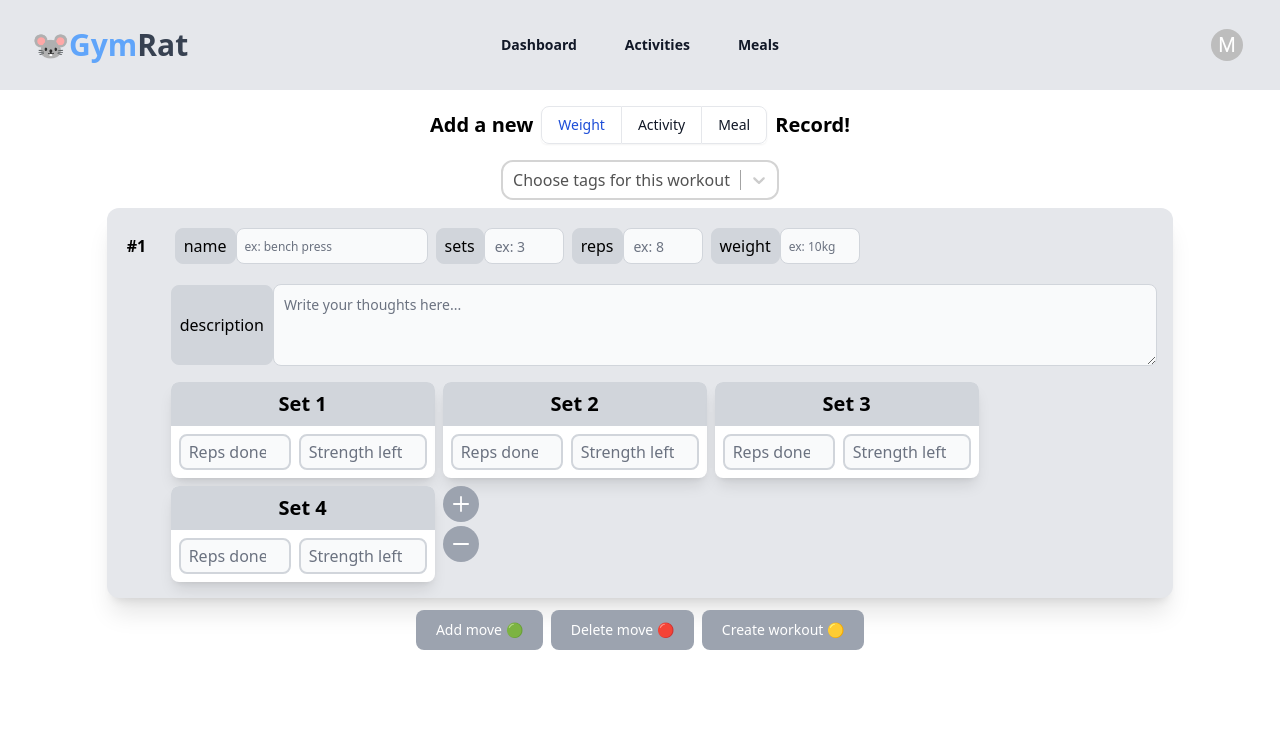
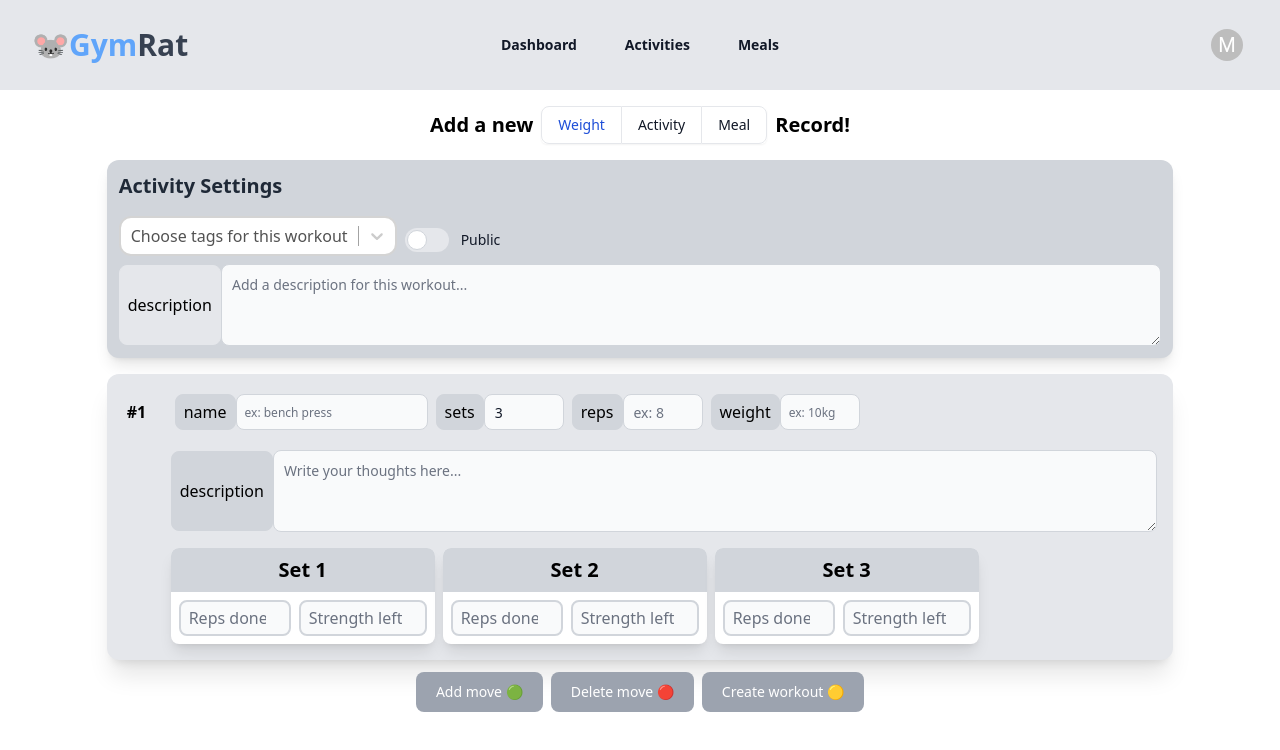
Before and after one commit to lcy-lin/gymrat-frontend, a Next.js app: page /dashboard in a window 1280 px wide. Shown: the top 750 px of the page. Built offline with nearby package versions, Linux system fonts and the light colour scheme.

Commit message:
feat(dashboard): /activities/create api connection in dashboard

```diff
--- a/components/activites/ActTable.js
+++ b/components/activites/ActTable.js
@@ -65,15 +65,9 @@ const columns = [
 function createData(id, time, tags, description, calories, publicity) {
   calories = -calories;
   time = time.split(' ')[0].replaceAll('-', '/');
-  publicity = publicity === 0 ? '✅' : '❌';
+  publicity = publicity === 1 ? '✅' : '❌';
   return { id, time, tags, description, calories, publicity };
 };
-
-// const rows = [
-//   createData('1', '2021-10-01 12:00:00',['arms', 'chest'], 'new pr 100kg 5 reps', -200, 'true'),
-//   createData('2', '2021-10-02 12:00:00',['legs'], 'new pr 200kg 10 reps', -350, 'false'),
-// ];
-
 
 export default function ActTable({selectedTag, actData}) {
   const rows = actData
--- a/components/dashboard/Sheet.js
+++ b/components/dashboard/Sheet.js
@@ -1,53 +1,78 @@
-import { useState, useEffect } from "react";
+import { useState, useRef } from "react";
 import axios from "axios";
 import { parseCookies } from "nookies";
 import Row from "./sheet/Row";
-import MultiSelect from "./Select";
-
+import ActSettings from "./actSettings/ActSettings";
+import Swal from "sweetalert2";
+import AlertMessages from "@/utils/alertMessages";
 
 export default function Sheet() {
   const cookie = parseCookies();
   const [numOfRows, setNumOfRows] = useState(1);
-  const [rowData, setRowData] = useState([]);
   const [tags, setTags] = useState([]);
+  const descriptionRef = useRef();
+  const [publicity, setPublicity] = useState(false);
+  const [rowData, setRowData] = useState(Array.from({ length: 1 }, () => ({})));
   const addMove = () => {
     setNumOfRows(prevNum => prevNum + 1);
   };
   const deleteMove = () => {
-    setNumOfRows(prevNum => prevNum - 1);
+    setNumOfRows((prevNum) => Math.max(prevNum - 1, 1));
+    rowData.pop();
+  };
+  const handleRowDataChange = (index, data) => {
+    const newRowData = [...rowData];
+    newRowData[index] = data;
+    setRowData(newRowData);
   };
   const createWorkout = async () => {
-    const allData = rowData.map((row) => row.data);
+    const data = {
+      user_id: cookie.userId,
+      tags: tags,
+      description: descriptionRef.current.value,
+      publicity: publicity === true ? 1 : 0,
+      movements: rowData,
+    };
+    console.log(data);
     axios.post(`${process.env.NEXT_PUBLIC_API_URL}/api/v1/activities/create`, {
-      data: {
-        user_id: cookie.userId,
-        allData,
-      },
-    },{
-      headers: {
-        Authorization: `Bearer ${cookie.accessToken}`,
-      },
-    }).then((response) => {
-      console.log(response.data);
-    }).catch((error) => {
-      console.error("Error creating workout:", error);
-    });
-  };
+        data: data
+      },{
+        headers: {
+          'Authorization': `Bearer ${cookie.accessToken}`
+        }}).then((res) => {
+          AlertMessages.success("Workout created!");
+          console.log(res);
+        }).catch((err) => {
+          AlertMessages.error("Workout creation failed!");
+          console.error(err);
+        });
+  }
   return (
 
     <div className="flex flex-col items-center mb-2">
-      <MultiSelect setTags={setTags}/>
-      {Array.from({ length: numOfRows }, (_, index) => (
-        <Row key={index + 1} num={index + 1} />
-      ))}
+      <ActSettings
+        setTags={setTags}
+        publicity={publicity}
+        setPublicity={setPublicity}
+        descriptionRef={descriptionRef}
+      />
+        {Array.from({ length: numOfRows }).map((_, index) => (
+            <Row
+                key={index}
+                num={index + 1}
+                data={rowData[index]}
+                index={index}
+                onInputChange={handleRowDataChange}
+            />
+        ))}
       <div className="flex flex-row gap-2">
         <button onClick={addMove} type="button" className="text-white bg-gray-400 hover:bg-blue-800 focus:ring-4 focus:outline-none focus:ring-blue-300 font-medium rounded-lg text-sm px-5 py-2.5 text-center inline-flex items-center dark:bg-blue-600 dark:hover:bg-gray-400 dark:focus:ring-blue-800">
             Add move 🟢
         </button>
-        <button  onClick={deleteMove} type="button" className="text-white bg-gray-400 hover:bg-blue-800 focus:ring-4 focus:outline-none focus:ring-blue-300 font-medium rounded-lg text-sm px-5 py-2.5 text-center inline-flex items-center dark:bg-blue-600 dark:hover:bg-gray-400 dark:focus:ring-blue-800">
+        <button disabled={numOfRows===1} onClick={deleteMove} type="button" className="disabled:cursor-not-allowed text-white bg-gray-400 hover:bg-blue-800 focus:ring-4 focus:outline-none focus:ring-blue-300 font-medium rounded-lg text-sm px-5 py-2.5 text-center inline-flex items-center dark:bg-blue-600 dark:hover:bg-gray-400 dark:focus:ring-blue-800">
             Delete move 🔴
         </button>
-        <button  type="button" className="text-white bg-gray-400 hover:bg-blue-800 focus:ring-4 focus:outline-none focus:ring-blue-300 font-medium rounded-lg text-sm px-5 py-2.5 text-center inline-flex items-center dark:bg-blue-600 dark:hover:bg-gray-400 dark:focus:ring-blue-800">
+        <button onClick={createWorkout} type="button" className="text-white bg-gray-400 hover:bg-blue-800 focus:ring-4 focus:outline-none focus:ring-blue-300 font-medium rounded-lg text-sm px-5 py-2.5 text-center inline-flex items-center dark:bg-blue-600 dark:hover:bg-gray-400 dark:focus:ring-blue-800">
             Create workout 🟡
         </button>
       </div>
--- /dev/null
+++ b/components/dashboard/actSettings/ActSettings.js
@@ -0,0 +1,25 @@
+import Toggle from "./Toggle";
+import MultiSelect from "../Select";
+export default function ActSettings({setTags, descriptionRef, publicity, setPublicity}) {
+    return (
+        <div className="w-5/6 bg-gray-300 p-3 rounded-xl shadow-lg mb-4 dark:bg-gray-700">
+            <h1 className="text-xl font-bold text-gray-800 dark:text-white mb-4">Activity Settings</h1>
+
+            <div className="flex flex-row items-center space-around gap-2">
+                <MultiSelect setTags={setTags}/>
+                <Toggle publicity={publicity} setPublicity={setPublicity} />
+            </div>
+            <span className="flex items-center flex-grow">
+                <p className="border border-gray-200 rounded-lg h-20 font-medium p-2 bg-gray-200 flex items-center dark:bg-gray-500 dark:text-white dark:border-none">description</p>
+                <textarea
+                    id="message"
+                    rows="3"
+                    className="block p-2.5 flex-grow text-sm text-gray-900 bg-gray-50 rounded-lg border border-gray-300 focus:ring-blue-500 focus:border-blue-500 dark:bg-gray-700 dark:border-gray-600 dark:placeholder-gray-400 dark:text-white dark:focus:ring-blue-500 dark:focus:border-blue-500"
+                    placeholder="Add a description for this workout..."
+                    ref={descriptionRef}
+                    required />
+            </span>
+
+        </div>
+    );
+}
--- /dev/null
+++ b/components/dashboard/actSettings/Toggle.js
@@ -0,0 +1,14 @@
+export default function Toggle({publicity, setPublicity}) {
+    return (
+        <label className="relative inline-flex items-center cursor-pointer">
+            <input type="checkbox"
+                value={publicity}
+                onChange={(e) => setPublicity(e.target.checked)}
+                className="sr-only peer"
+            />
+            <div className="w-11 h-6 bg-gray-200 peer-focus:outline-none peer-focus:ring-4 peer-focus:ring-blue-300 dark:peer-focus:ring-blue-800 rounded-full peer dark:bg-gray-700 dark:border peer-checked:after:translate-x-full rtl:peer-checked:after:-translate-x-full peer-checked:after:border-white after:content-[''] after:absolute after:top-[2px] after:start-[2px] after:bg-white after:border-gray-300 after:border after:rounded-full after:h-5 after:w-5 after:transition-all dark:border-gray-600 peer-checked:bg-blue-600"></div>
+            <span className="ms-3 text-sm font-medium text-gray-900 dark:text-gray-300">Public</span>
+        </label>
+
+    );
+}
--- a/components/dashboard/sheet/Row.js
+++ b/components/dashboard/sheet/Row.js
@@ -1,59 +1,103 @@
 import SetBox from "./SetBox";
 import { useState } from "react";
-export default function Row({num}) {
-    const [numOfSets, setNumOfSets] = useState(4);
+export default function Row({num, data, index, onInputChange}) {
 
-    const addSet = () => {
-        setNumOfSets(prevNum => prevNum + 1);
+    const [numOfSets, setNumOfSets] = useState(3);
+    const [setBoxData, setSetBoxData] = useState(Array.from({ length: 3 }, () => ({})));
+    const handleSetBoxDataChange = (setIndex, setData) => {
+        const newSetBoxData = [...setBoxData];
+        newSetBoxData[setIndex] = setData;
+        setSetBoxData(newSetBoxData);
+        const newRowData = {
+            ...data,
+            num_of_sets: numOfSets,
+            sets: newSetBoxData,
         };
-    const deleteSet = () => {
-        setNumOfSets(prevNum => prevNum - 1);
+        onInputChange(index, newRowData);
     };
-
+    const handleInputChange = (event) => {
+        const { id, value } = event.target;
+        const newValue = id === "rep_goal" ? parseInt(value, 10) : value;
+        let newData = {
+          ...data,
+          num_of_sets: numOfSets,
+          [id]: newValue,
+          sets: setBoxData,
+        }
+        onInputChange(index, newData);
+    };
     return (
       <div className="flex flex-col rounded-xl bg-gray-200 h-fit mb-3 w-5/6 shadow-xl dark:bg-gray-700">
             <div className="flex flex-row flex-grow p-4 gap-2 rounded-xl items-center m-1">
                 <p className="w-10 pr-2 font-semibold dark:text-white">#{num}</p>
                 <span className="flex items-center">
                     <p className="border border-gray-300 rounded-lg h-9 font-medium p-2 bg-gray-300 flex items-center dark:bg-gray-500 dark:text-white dark:border-none">name</p>
-                <input type="text" id="name" className="block w-48 h-9 p-2 text-gray-900 border border-gray-300 rounded-lg bg-gray-50 sm:text-xs focus:ring-blue-500 focus:border-blue-500 dark:bg-gray-700 dark:border-gray-600 dark:placeholder-gray-400 dark:text-white dark:focus:ring-blue-500 dark:focus:border-blue-500" placeholder="ex: bench press" />
+                    <input
+                        type="text"
+                        id="name"
+                        onChange={handleInputChange}
+                        className="block w-48 h-9 p-2 text-gray-900 border border-gray-300 rounded-lg bg-gray-50 sm:text-xs focus:ring-blue-500 focus:border-blue-500 dark:bg-gray-700 dark:border-gray-600 dark:placeholder-gray-400 dark:text-white dark:focus:ring-blue-500 dark:focus:border-blue-500"
+                        placeholder="ex: bench press"
+                        required
+                    />
                 </span>
                 <span className="flex items-center">
                     <p className="border border-gray-300 rounded-lg h-9 font-medium p-2 bg-gray-300 flex items-center dark:bg-gray-500 dark:text-white dark:border-none">sets</p>
-                <input type="number" id="#sets" aria-describedby="helper-text-explanation" className="bg-gray-50 w-20 h-9 border border-gray-300 text-gray-900 text-sm rounded-lg focus:ring-blue-500 focus:border-blue-500 block p-2.5 dark:bg-gray-700 dark:border-gray-600 dark:placeholder-gray-400 dark:text-white dark:focus:ring-blue-500 dark:focus:border-blue-500" placeholder="ex: 3" required />
+                    <input
+                        value={numOfSets}
+                        onChange={(e) => setNumOfSets(Math.max(1, e.target.value))}
+                        type="number"
+                        id="num_of_sets"
+                        aria-describedby="helper-text-explanation"
+                        className="bg-gray-50 w-20 h-9 border border-gray-300 text-gray-900 text-sm rounded-lg focus:ring-blue-500 focus:border-blue-500 block p-2.5 dark:bg-gray-700 dark:border-gray-600 dark:placeholder-gray-400 dark:text-white dark:focus:ring-blue-500 dark:focus:border-blue-500"
+                        placeholder="ex: 3"
+                        required
+                    />
                 </span>
                 <span className="flex items-center">
                     <p className="border border-gray-300 rounded-lg h-9 font-medium p-2 bg-gray-300 flex items-center dark:bg-gray-500 dark:text-white dark:border-none">reps</p>
-                <input type="number" id="#reps" aria-describedby="helper-text-explanation" className="bg-gray-50 w-20 h-9 border border-gray-300 text-gray-900 text-sm rounded-lg focus:ring-blue-500 focus:border-blue-500 block p-2.5 dark:bg-gray-700 dark:border-gray-600 dark:placeholder-gray-400 dark:text-white dark:focus:ring-blue-500 dark:focus:border-blue-500" placeholder="ex: 8" required />
+                    <input
+                        type="number"
+                        id="rep_goal"
+                        onChange={handleInputChange}
+                        aria-describedby="helper-text-explanation"
+                        className="bg-gray-50 w-20 h-9 border border-gray-300 text-gray-900 text-sm rounded-lg focus:ring-blue-500 focus:border-blue-500 block p-2.5 dark:bg-gray-700 dark:border-gray-600 dark:placeholder-gray-400 dark:text-white dark:focus:ring-blue-500 dark:focus:border-blue-500"
+                        placeholder="ex: 8"
+                        required
+                    />
                 </span>
 
                 <span className="flex items-center">
                     <p className="border border-gray-300 rounded-lg h-9 font-medium p-2 bg-gray-300 flex items-center dark:bg-gray-500 dark:text-white dark:border-none">weight</p>
-                <input type="text" id="weight" className="block w-20 h-9 p-2 text-gray-900 border border-gray-300 rounded-lg bg-gray-50 sm:text-xs focus:ring-blue-500 focus:border-blue-500 dark:bg-gray-700 dark:border-gray-600 dark:placeholder-gray-400 dark:text-white dark:focus:ring-blue-500 dark:focus:border-blue-500" placeholder="ex: 10kg"/>
+                    <input
+                        type="text"
+                        id="weight"
+                        onChange={handleInputChange}
+                        className="block w-20 h-9 p-2 text-gray-900 border border-gray-300 rounded-lg bg-gray-50 sm:text-xs focus:ring-blue-500 focus:border-blue-500 dark:bg-gray-700 dark:border-gray-600 dark:placeholder-gray-400 dark:text-white dark:focus:ring-blue-500 dark:focus:border-blue-500"
+                        placeholder="ex: 10kg"/>
                 </span>
             </div>
             <span className="flex items-center flex-grow ml-16 mr-4 mb-4">
                 <p className="border border-gray-300 rounded-lg h-20 font-medium p-2 bg-gray-300 flex items-center dark:bg-gray-500 dark:text-white dark:border-none">description</p>
-            <textarea id="message" rows="3" className="block p-2.5 flex-grow text-sm text-gray-900 bg-gray-50 rounded-lg border border-gray-300 focus:ring-blue-500 focus:border-blue-500 dark:bg-gray-700 dark:border-gray-600 dark:placeholder-gray-400 dark:text-white dark:focus:ring-blue-500 dark:focus:border-blue-500" placeholder="Write your thoughts here..."></textarea>
+                <textarea
+                    id="description"
+                    rows="3"
+                    onChange={handleInputChange}
+                    className="block p-2.5 flex-grow text-sm text-gray-900 bg-gray-50 rounded-lg border border-gray-300 focus:ring-blue-500 focus:border-blue-500 dark:bg-gray-700 dark:border-gray-600 dark:placeholder-gray-400 dark:text-white dark:focus:ring-blue-500 dark:focus:border-blue-500"
+                    placeholder="Write your thoughts here..."
+                    required />
             </span>
+
         <div className="flex flex-wrap ml-16 mb-4 gap-2">
-            {[...Array(numOfSets)].map((_, index) => (
-            <SetBox key={index} num={index + 1} />
+            {Array.from({ length: numOfSets }).map((_, index) => (
+                <SetBox
+                    key={index}
+                    num={index + 1}
+                    data={setBoxData[index]}
+                    index={index}
+                    onDataChanged={handleSetBoxDataChange}
+                />
             ))}
-            <span className="flex flex-col">
-                <button onClick={addSet} type="button" className="mb-1 text-white bg-gray-400 hover:bg-gray-500 focus:ring-4 focus:outline-none focus:ring-blue-300 font-medium rounded-full text-sm p-2.5 text-center inline-flex items-center me-2 dark:bg-blue-600 dark:hover:bg-blue-700 dark:focus:ring-blue-800">
-                    <svg className="w-4 h-4 text-white" aria-hidden="true" xmlns="http://www.w3.org/2000/svg" fill="none" viewBox="0 0 18 18">
-                        <path stroke="currentColor" strokeLinecap="round" strokeLinejoin="round" strokeWidth="2" d="M9 1v16M1 9h16"/>
-                    </svg>
-                    <span className="sr-only">Add set</span>
-                </button>
-                <button onClick={deleteSet} type="button" className="text-white bg-gray-400 hover:bg-gray-500 focus:ring-4 focus:outline-none focus:ring-blue-300 font-medium rounded-full text-sm p-2.5 text-center inline-flex items-center me-2 dark:bg-blue-600 dark:hover:bg-blue-700 dark:focus:ring-blue-800">
-                    <svg className="w-4 h-4 text-white" aria-hidden="true" xmlns="http://www.w3.org/2000/svg" fill="none" viewBox="0 0 18 2">
-                        <path stroke="currentColor" strokeLinecap="round" strokeLinejoin="round" strokeWidth="2" d="M1 1h16"/>
-                    </svg>
-                    <span className="sr-only">delete set</span>
-                </button>
-            </span>
         </div>
       </div>
     );
--- a/components/dashboard/sheet/SetBox.js
+++ b/components/dashboard/sheet/SetBox.js
@@ -1,12 +1,32 @@
-export default function SetBox({ num }) {
+export default function SetBox({ num, data, index, onDataChanged }) {
+  const handleInputChange = (event) => {
+    const { id, value } = event.target;
+    let newData = {
+      ...data,
+      [id]: Number(value),
+    }
+    onDataChanged(index, newData);
+  };
   return (
     <div className="bg-white dark:bg-gray-600 shadow-lg rounded-lg overflow-hidden">
       <div className="flex justify-center items-center bg-gray-300 p-2 dark:bg-gray-500 dark:text-white">
         <p className="text-xl font-bold">Set {num}</p>
       </div>
       <div className="p-2 flex space-x-2">
-        <input className="h-9 w-28 border-2 border-gray-300 p-2 rounded-lg bg-gray-50 dark:bg-gray-600 dark:border-gray-500 dark:text-white dark:placeholder-gray-400" type="number" placeholder="Reps done" />
-        <input className="h-9 w-32 border-2 border-gray-300 p-2 rounded-lg bg-gray-50 dark:bg-gray-600 dark:border-gray-500 dark:text-white dark:placeholder-gray-400" type="number" placeholder="Strength left" />
+        <input
+          className="h-9 w-28 border-2 border-gray-300 p-2 rounded-lg bg-gray-50 dark:bg-gray-600 dark:border-gray-500 dark:text-white dark:placeholder-gray-400"
+          type="number"
+          id="reps_achieved"
+          placeholder="Reps done"
+          onChange={handleInputChange}
+        />
+        <input
+          className="h-9 w-32 border-2 border-gray-300 p-2 rounded-lg bg-gray-50 dark:bg-gray-600 dark:border-gray-500 dark:text-white dark:placeholder-gray-400"
+          type="number"
+          id="str_left"
+          placeholder="Strength left"
+          onChange={handleInputChange}
+        />
       </div>
     </div>
   );
```
Lines whose indentation alone changed are shown as unchanged.
